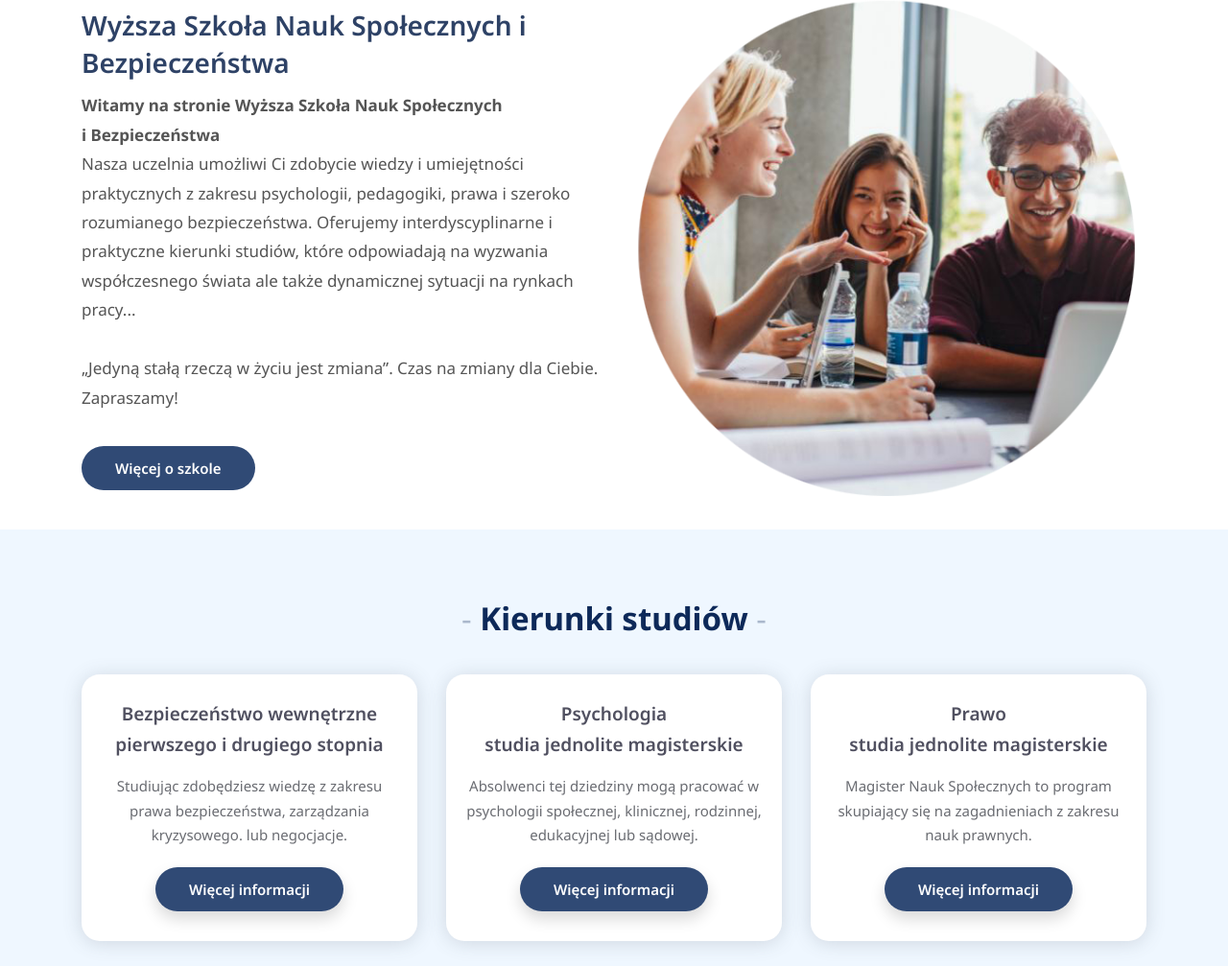
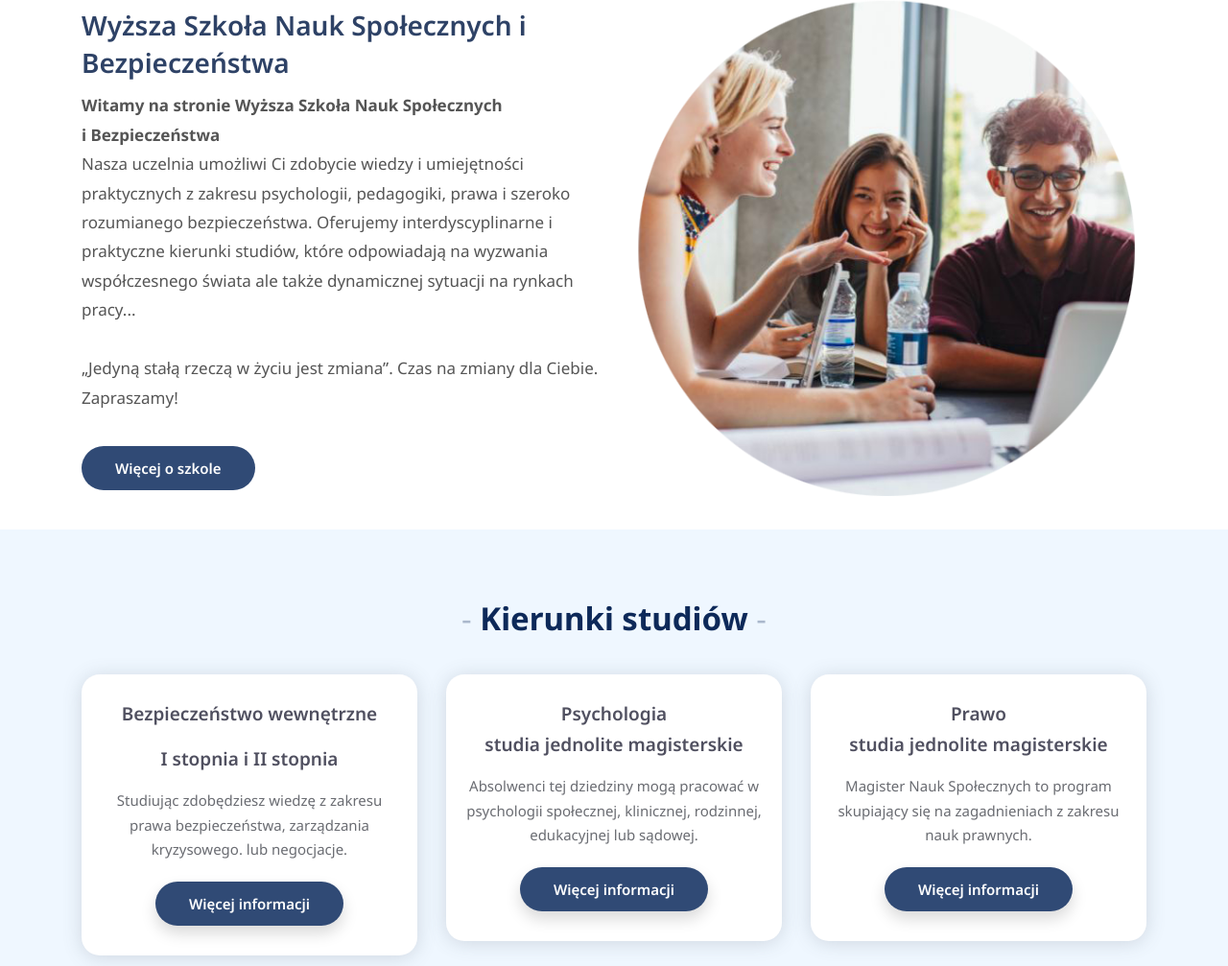
Before and after one commit to klymkov-ivan/school, a plain HTML site: page index.html in a window 1280 px wide. Shown: the part 148-1155 px from the top of the page at 96% size. Drawn offline with Linux system fonts and the light colour scheme.

Commit message:
h3 separate

```diff
--- a/index.html
+++ b/index.html
@@ -347,9 +347,10 @@
                 <div class="blog-content">
                   <h3>
                     <a href="pl/kierunek-detail-4.html"
-                      >Bezpieczeństwo wewnętrzne pierwszego i drugiego stopnia
+                      >Bezpieczeństwo wewnętrzne
                     </a>
                   </h3>
+                  <h3>I stopnia i II stopnia</h3>
                   <div style="overflow: hidden; height: 4.8rem">
                     <p>
                       Studiując zdobędziesz wiedzę z zakresu prawa
```
